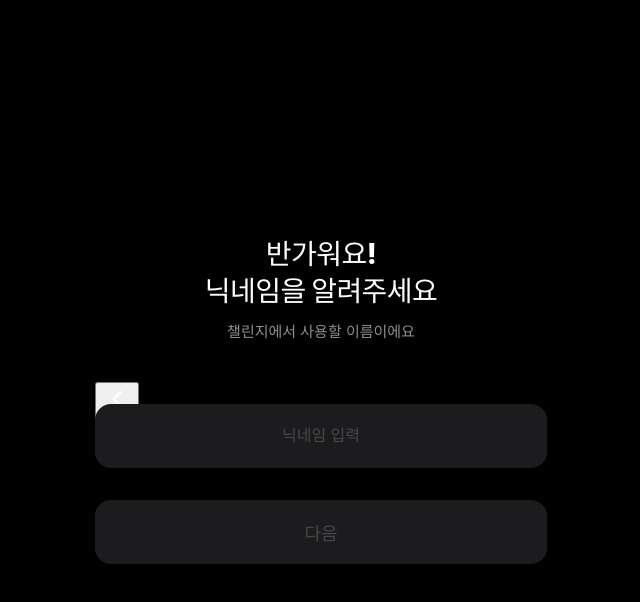
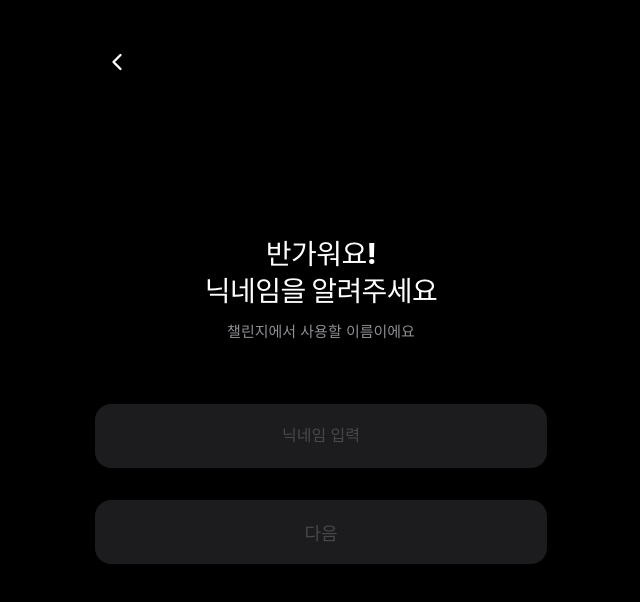
Before and after one commit to pigpo11/Challege_run, a React (Vite) app: page / in a window 1280 px wide. Both pictures are taken after a click on the button "처음이신가요?". Shown: the top 602 px of the page, without its empty margins (319-959 px from the left). Built offline with nearby package versions, Linux system fonts and the light colour scheme; a web font is replaced by a local one.

Commit message:
Fix back button styling with dedicated CSS class

```diff
--- a/src/App.css
+++ b/src/App.css
@@ -2930,3 +2930,18 @@
   z-index: 10;
   cursor: default;
 }
+
+.auth-back-btn {
+  position: absolute;
+  top: 40px;
+  left: 24px;
+  background: transparent !important;
+  border: none !important;
+  color: #fff !important;
+  padding: 8px !important;
+  cursor: pointer;
+  display: flex;
+  align-items: center;
+  justify-content: center;
+  z-index: 100;
+}
--- a/src/App.tsx
+++ b/src/App.tsx
@@ -199,7 +199,7 @@ const AuthView = ({ onLogin, onSignup, allUserNames }: { onLogin: (name: string,
       case 1: // Nickname
         return (
           <div className="auth-container relative">
-            <button className="absolute top-40 left-24 text-white p-4" onClick={() => setMode('login')}><ChevronLeft size={28} /></button>
+            <button className="auth-back-btn" onClick={() => setMode('login')}><ChevronLeft size={28} /></button>
             <div className="auth-header">
               <h1 className="auth-title">반가워요!<br />닉네임을 알려주세요</h1>
               <p className="auth-subtitle">챌린지에서 사용할 이름이에요</p>
@@ -221,7 +221,7 @@ const AuthView = ({ onLogin, onSignup, allUserNames }: { onLogin: (name: string,
       case 2: // Password
         return (
           <div className="auth-container relative">
-            <button className="absolute top-40 left-24 text-white p-4" onClick={() => setSignupStep(1)}><ChevronLeft size={28} /></button>
+            <button className="auth-back-btn" onClick={() => setSignupStep(1)}><ChevronLeft size={28} /></button>
             <div className="auth-header">
               <h1 className="auth-title">로그인 시 사용할<br />숫자 6자리를 입력해주세요</h1>
             </div>
@@ -232,7 +232,7 @@ const AuthView = ({ onLogin, onSignup, allUserNames }: { onLogin: (name: string,
       case 3: // Password Confirm
         return (
           <div className="auth-container relative">
-            <button className="absolute top-40 left-24 text-white p-4" onClick={() => setSignupStep(2)}><ChevronLeft size={28} /></button>
+            <button className="auth-back-btn" onClick={() => setSignupStep(2)}><ChevronLeft size={28} /></button>
             <div className="auth-header">
               <h1 className="auth-title">비밀번호를<br />한 번 더 입력해 주세요</h1>
             </div>
@@ -244,7 +244,7 @@ const AuthView = ({ onLogin, onSignup, allUserNames }: { onLogin: (name: string,
       case 4: // Monthly Goal
         return (
           <div className="auth-container relative">
-            <button className="absolute top-40 left-24 text-white p-4" onClick={() => setSignupStep(3)}><ChevronLeft size={28} /></button>
+            <button className="auth-back-btn" onClick={() => setSignupStep(3)}><ChevronLeft size={28} /></button>
             <div className="auth-header">
               <h1 className="auth-title">이번 달 목표 러닝 마일리지를<br />설정해 주세요</h1>
               <p className="auth-subtitle">내 속도에 맞는 목표를 정해보세요</p>
```
